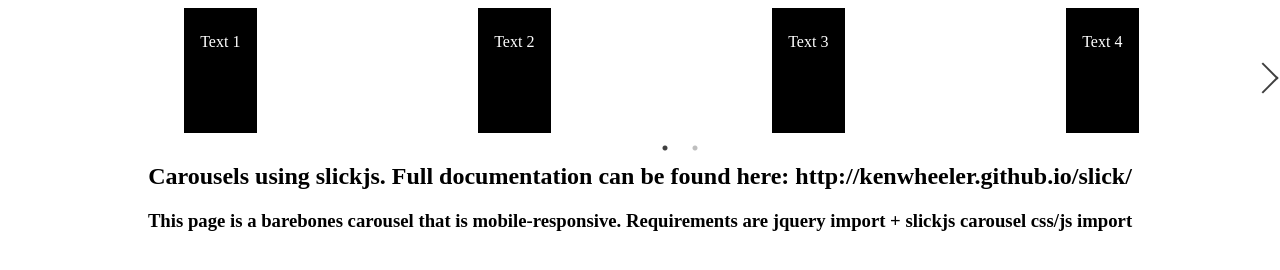
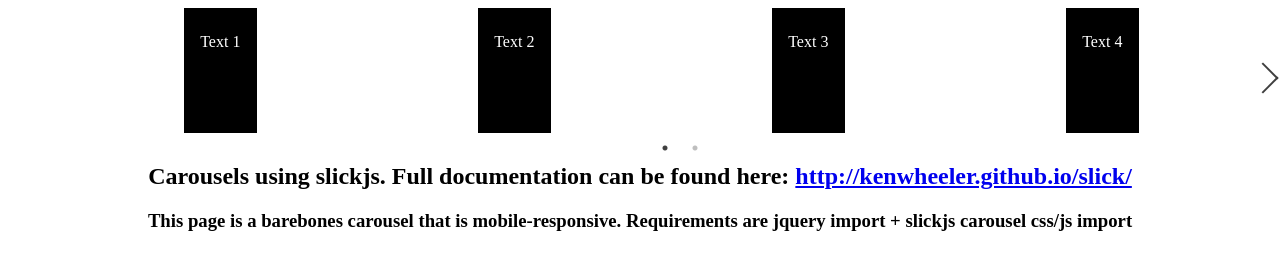
Before and after one commit to tomkim825/slickjs-carousels, a plain HTML site: page index.html in a window 1280 px wide. Drawn offline with nearby package versions, Linux system fonts and the light colour scheme.

Commit message:
Update index.html

```diff
--- a/index.html
+++ b/index.html
@@ -43,7 +43,7 @@
   <li class="slide"> Text 8</li>
 </ul>
 <h2>
-  Carousels using slickjs. Full documentation can be found here: http://kenwheeler.github.io/slick/
+  Carousels using slickjs. Full documentation can be found here: <a href="http://kenwheeler.github.io/slick/">http://kenwheeler.github.io/slick/</a>
 </h2>
 <h3>
   This page is a barebones carousel that is mobile-responsive. Requirements are jquery import + slickjs carousel css/js import
```
